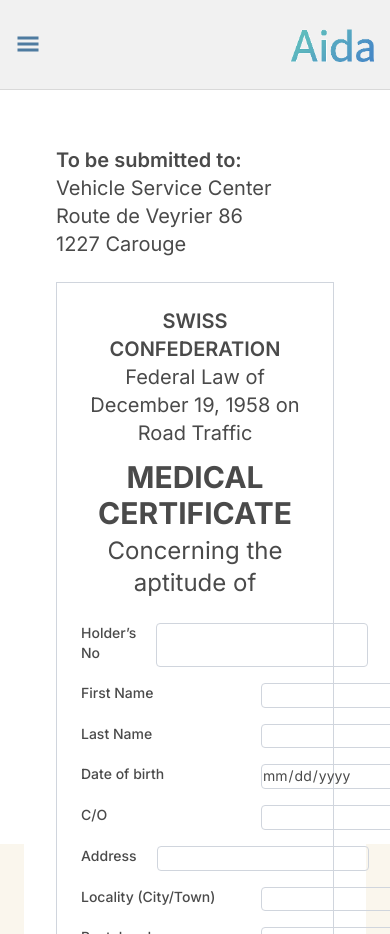
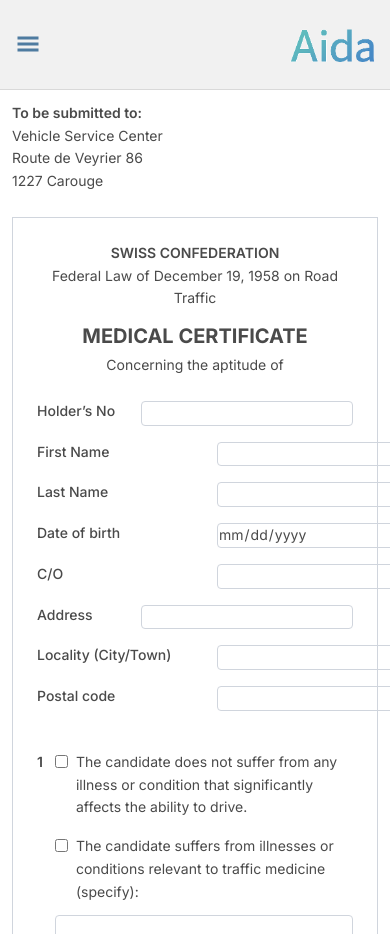
Before and after one commit to Alpha-Bytes-Department/Sixtine_AI, a React (Vite) app: page /dashboard/forms in a window 390 px wide. Built offline with nearby package versions, Linux system fonts and the light colour scheme.

Commit message:
modify form

```diff
--- a/src/pages/Forms/Forms.tsx
+++ b/src/pages/Forms/Forms.tsx
@@ -3,10 +3,10 @@ const Forms = () => {
 
   return (
     <div className="h-full flex flex-col">
-      <div className="p-6 print:p-0 flex-grow overflow-y-auto">
-        <div className="mx-auto bg-white p-8 rounded-lg print:shadow-none print:border text-[14px] text-[#4A4A4A] leading-relaxed">
+      <div className=" lg:p-6 print:p-0 flex-grow overflow-y-auto">
+        <div className="mx-auto bg-white p-3 lg:p-8 rounded-lg print:shadow-none print:border text-[14px] text-[#4A4A4A] leading-relaxed">
           {/* Header */}
-          <header className="mb-6 text-xl">
+          <header className="mb-6 text-md lg:text-xl">
             <p className="font-semibold">To be submitted to:</p>
             <p>Vehicle Service Center</p>
             <p>Route de Veyrier 86</p>
@@ -16,14 +16,14 @@ const Forms = () => {
           <div className="border border-[#D0D5DD] p-6">
             {/* Title */}
             <div className="text-center mb-6">
-              <h2 className="font-semibold text-xl uppercase">
+              <h2 className="font-semibold text-md lg:text-xl uppercase">
                 SWISS CONFEDERATION
               </h2>
-              <p className="text-xl">
+              <p className="text-md lg:ext-xl">
                 Federal Law of December 19, 1958 on Road Traffic
               </p>
-              <h1 className="font-bold text-3xl mt-3">MEDICAL CERTIFICATE</h1>
-              <p className="mt-1 text-2xl">Concerning the aptitude of</p>
+              <h1 className="font-bold text-xl  lg:text-3xl mt-3">MEDICAL CERTIFICATE</h1>
+              <p className="mt-1 text-md lg:text-2xl">Concerning the aptitude of</p>
             </div>
 
             <form className="space-y-6 ">
@@ -143,9 +143,9 @@ const Forms = () => {
                 <p className="my-10">
                   2.1 Minimum medical requirements (Annex 1 OAC).
                 </p>
-                <div className="flex gap-8">
+                <div className="flex flex-col lg:flex-row gap-5 lg:gap-8">
                   <div className="w-1/2">
-                    <p className="my-5 mb-10">
+                    <p className="my-5 lg:mb-10">
                       <span className="font-bold">For Group 1</span> (A, A1, B,
                       B1, F, G, M, D1&lt;sup&gt;35&lt;/sup&gt;, 106):
                     </p>
```
